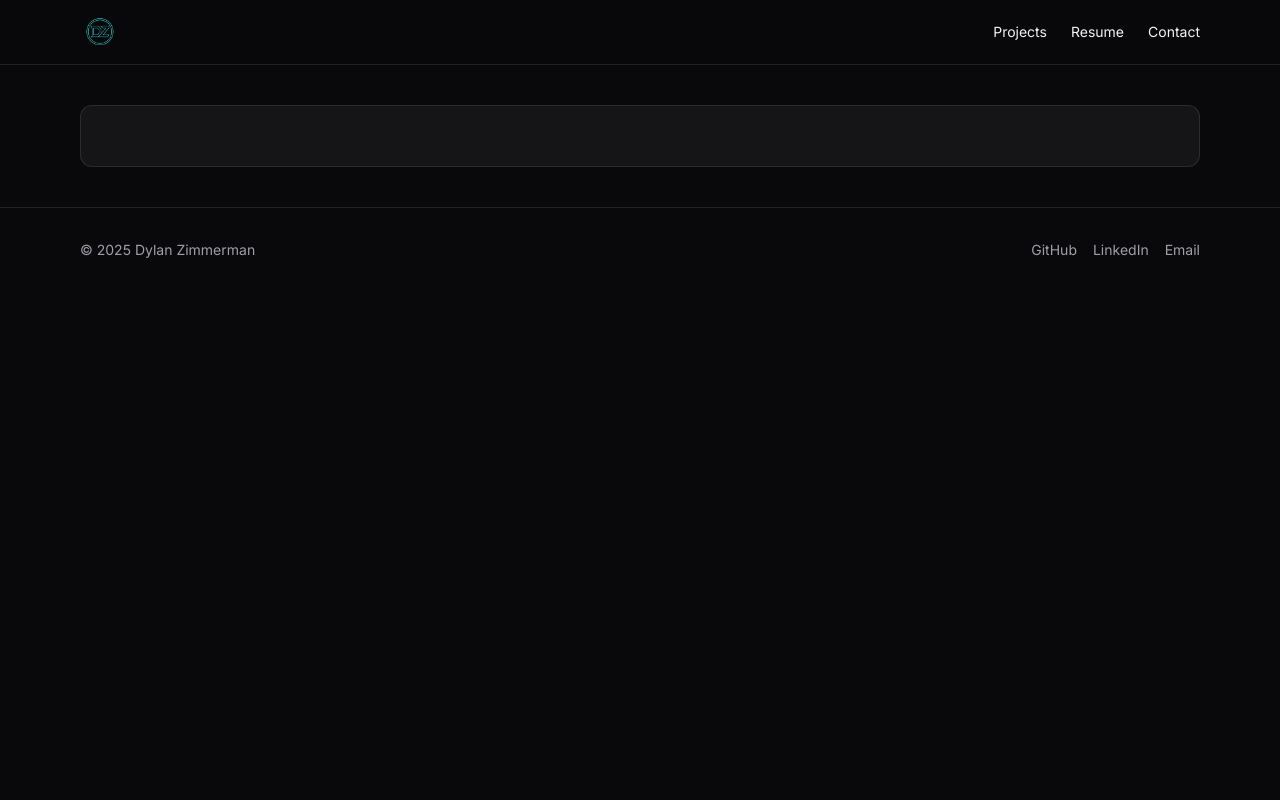
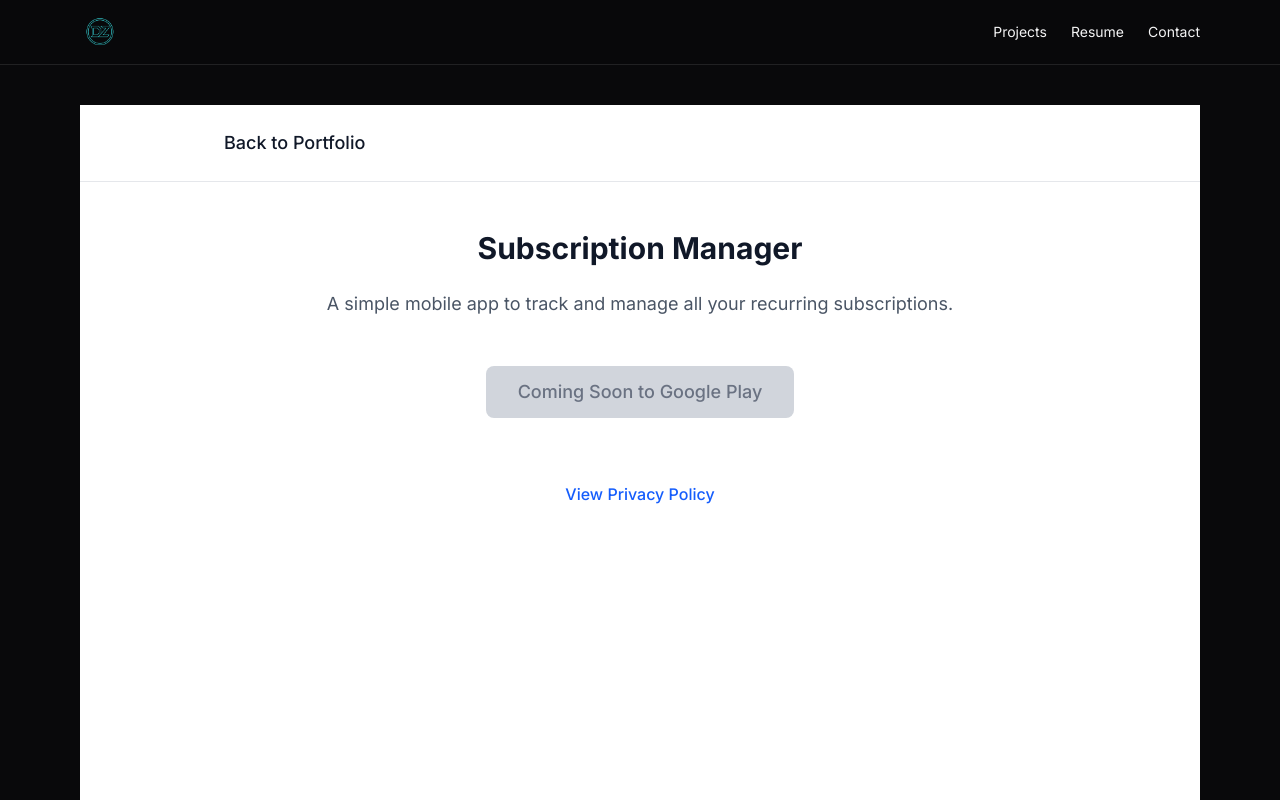
Before and after one commit to dzimm8726/Dylan-Zimmerman-Website, a Next.js app: page /subscription-manager in a window 1280 px wide. Shown: the top 800 px of the page. Built offline with nearby package versions, Linux system fonts and the light colour scheme.

Commit message:
Fix all compilation errors - clean code

```diff
--- a/app/subscription-manager/page.tsx
+++ b/app/subscription-manager/page.tsx
@@ -1,125 +1,44 @@
-import Image from "next/image";
 import Link from "next/link";
-import { ExternalLink } from "lucide-react";
 
-interface ProjectCardProps {
-  title: string;
-  description?: string;
-  summary?: string;
-  tags: string[];
-  link?: string;
-  image?: string;
-  imageAlt?: string;
-  githubUrl?: string;
-  github?: string;
-}
-
-export default function ProjectCard({
-  title = "",
-  description = "",
-  summary = "",
-  tags = [],
-  link = "",
-  image = "",
-  imageAlt = "",
-  githubUrl = "",
-  github = ""
-}: ProjectCardProps) {
-  const projectDescription = summary || description || "";
-  const projectGithubUrl = github || githubUrl;
-  const mainLink = link || projectGithubUrl || "#";
-
-  const handleImageClick = (e: React.MouseEvent) => {
-    if (projectGithubUrl) {
-      e.preventDefault();
-      window.open(projectGithubUrl, '_blank', 'noopener,noreferrer');
-    }
-  };
-
-  const handleCardClick = (e: React.MouseEvent) => {
-    if ((e.target as HTMLElement).closest('.image-container') ||
-        (e.target as HTMLElement).closest('.page-link')) {
-      return;
-    }
-    if (mainLink && mainLink !== "#") {
-      window.open(mainLink, '_blank', 'noopener,noreferrer');
-    }
-  };
-
+export default function SubscriptionManager() {
   return (
-    <div className="group">
-      <div
-        onClick={handleCardClick}
-        className="block rounded-xl border border-white/10 bg-white/5 p-4 transition-all duration-300 hover:border-white/20 hover:bg-white/10 cursor-pointer"
-      >
-        <div>
-          <h3 className="text-lg font-semibold text-zinc-100 mb-2">
-            {title}
-          </h3>
-          <p className="text-sm text-zinc-400 mb-3">
-            {projectDescription}
-          </p>
-
-          {image && (
-            <div
-              className="image-container relative w-full h-48 mb-6 overflow-hidden rounded-lg bg-zinc-800 cursor-pointer"
-              onClick={handleImageClick}
-            >
-              <Image
-                src={image}
-                alt={imageAlt || title}
-                fill
-                className="object-cover transition-transform duration-300 group-hover:scale-105"
-              />
-              {projectGithubUrl && (
-                <div className="absolute inset-0 bg-black/50 opacity-0 hover:opacity-100 transition-opacity duration-300 flex items-center justify-center">
-                  <div className="bg-white/10 backdrop-blur-sm border border-white/20 rounded-lg px-3 py-2 text-sm text-white font-medium">
-                    View Page
+    <div className="min-h-screen bg-white">
+      <nav className="border-b border-gray-200">
+        <div className="max-w-4xl mx-auto px-4 sm:px-6 lg:px-8">
+          <div className="py-6">
+            <Link href="/" className="text-lg font-medium text-gray-900 hover:text-gray-700">
+              Back to Portfolio
+            </Link>
           </div>
         </div>
-              )}
-            </div>
-          )}
+      </nav>
 
-          <div className="flex flex-wrap gap-2 mb-4">
-            {tags && tags.map((tag, index) => (
-              <span
-                key={index}
-                className="px-2 py-1 text-xs rounded-md bg-blue-500/20 text-blue-300 border border-blue-500/30"
-              >
-                {tag}
-              </span>
-            ))}
+      <div className="max-w-4xl mx-auto px-4 sm:px-6 lg:px-8 py-12">
+        <div className="text-center mb-12">
+          <h1 className="text-3xl font-bold text-gray-900 mb-6">
+            Subscription Manager
+          </h1>
+          <p className="text-lg text-gray-600 max-w-2xl mx-auto">
+            A simple mobile app to track and manage all your recurring subscriptions.
+          </p>
         </div>
 
-          {projectGithubUrl && (
-            <div className="page-link">
-              {projectGithubUrl.startsWith('http') ? (
-                <>
-                  {/* eslint-disable-next-line react/jsx-no-target-blank */}
-                  <a
-                    href={projectGithubUrl}
-                    target="_blank"
-                    rel="noopener noreferrer"
-                    className="inline-flex items-center text-sm text-zinc-400 hover:text-zinc-200 transition-colors"
-                    onClick={(e) => e.stopPropagation()}
+        <div className="text-center mb-16">
+          <button
+            disabled
+            className="bg-gray-300 text-gray-500 px-8 py-3 rounded-lg text-lg font-medium cursor-not-allowed"
           >
-                    <ExternalLink size={16} className="mr-2" />
-                    View Page
-                  </a>
-                </>
-              ) : (
+            Coming Soon to Google Play
+          </button>
+        </div>
+
+        <div className="text-center">
           <Link
-                  href={projectGithubUrl}
-                  className="inline-flex items-center text-sm text-zinc-400 hover:text-zinc-200 transition-colors"
-                  onClick={(e) => e.stopPropagation()}
+            href="/privacy-policy"
+            className="text-blue-600 hover:text-blue-800 font-medium"
           >
-                  <ExternalLink size={16} className="mr-2" />
-                  View Page
+            View Privacy Policy
           </Link>
-              )}
-            </div>
-          )}
         </div>
       </div>
     </div>
```
Lines whose indentation alone changed are shown as unchanged.
